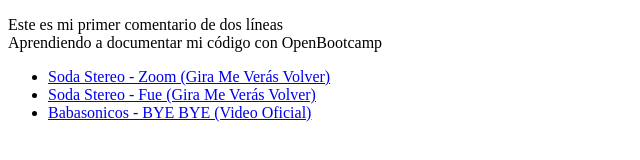
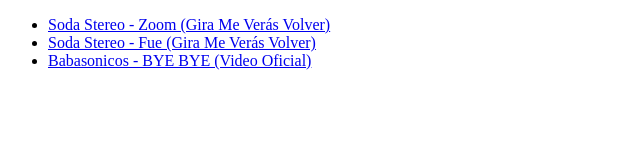
Before and after one commit to AgusGamb/OB, a plain HTML site: page HTML y CSS/Ejercicio introduccion.html in a window 1280 px wide. Shown: the whole page, without its empty margins (0-640 px from the left). Drawn offline with Linux system fonts and the light colour scheme.

Commit message:
Correccion

```diff
--- a/HTML y CSS/Ejercicio introduccion.html
+++ b/HTML y CSS/Ejercicio introduccion.html
@@ -5,9 +5,8 @@
     </head>
     <body>
     <div>
-        <p>Este es mi primer comentario de dos líneas<br>
-        Aprendiendo a documentar mi código con OpenBootcamp
-        </p>
+        <!-- Este es mi primer comentario de dos líneas.
+        Aprendiendo a documentar mi código con OpenBootcamp -->
     </div>
     <div>
         <ul>
```
